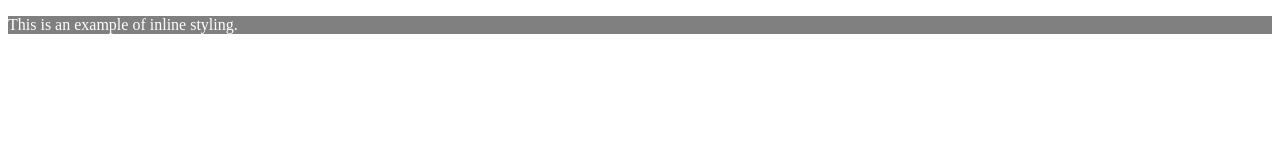
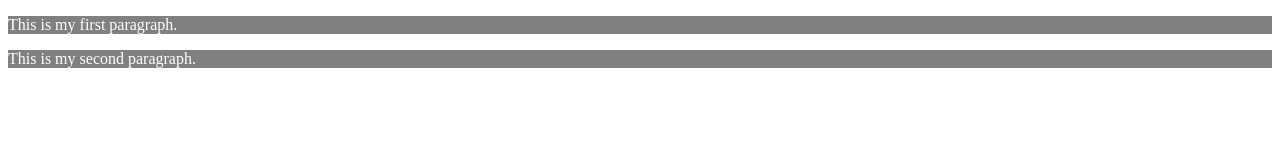
Before and after one commit to Arturo-Ruiz/CSS-Course-SoloLearn, a plain HTML site: page index.html in a window 1280 px wide. Drawn offline with Linux system fonts and the light colour scheme.

Commit message:
Embedded CSS

```diff
--- a/index.html
+++ b/index.html
@@ -4,9 +4,20 @@
     <meta charset="UTF-8">
     <meta name="viewport" content="width=device-width, initial-scale=1.0">
     <title>CSS-Course</title>
+
+    <!-- Embedded CSS -->
+    <style>
+        p{
+            color: white;
+            background-color: gray;
+        }
+    </style>
 </head>
 <body>
     <!-- CSS INLINE -->
-    <p style="color:white;background-color:gray;">This is an example of inline styling. </p>
+    <!-- <p style="color:white;background-color:gray;">This is an example of inline styling. </p> -->
+
+    <p>This is my first paragraph. </p>
+    <p>This is my second paragraph. </p>
 </body>
 </html>
```
